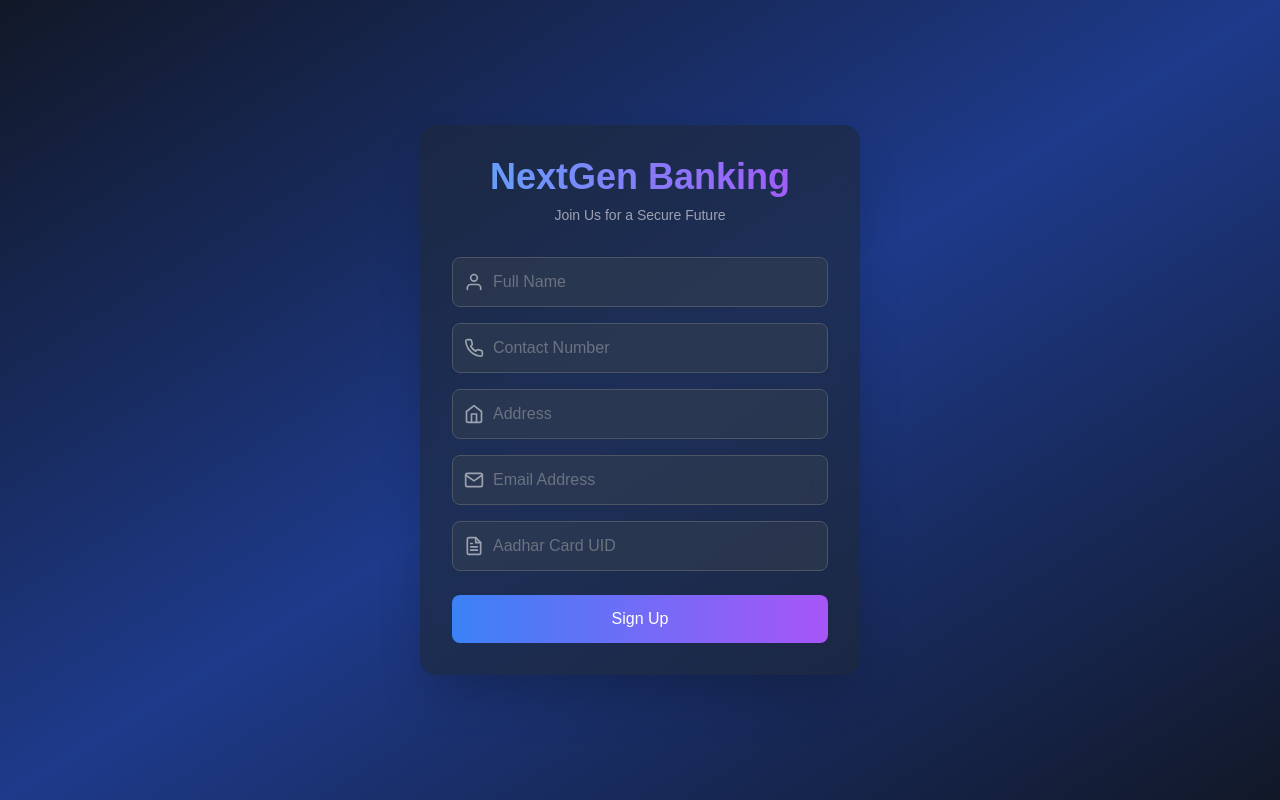
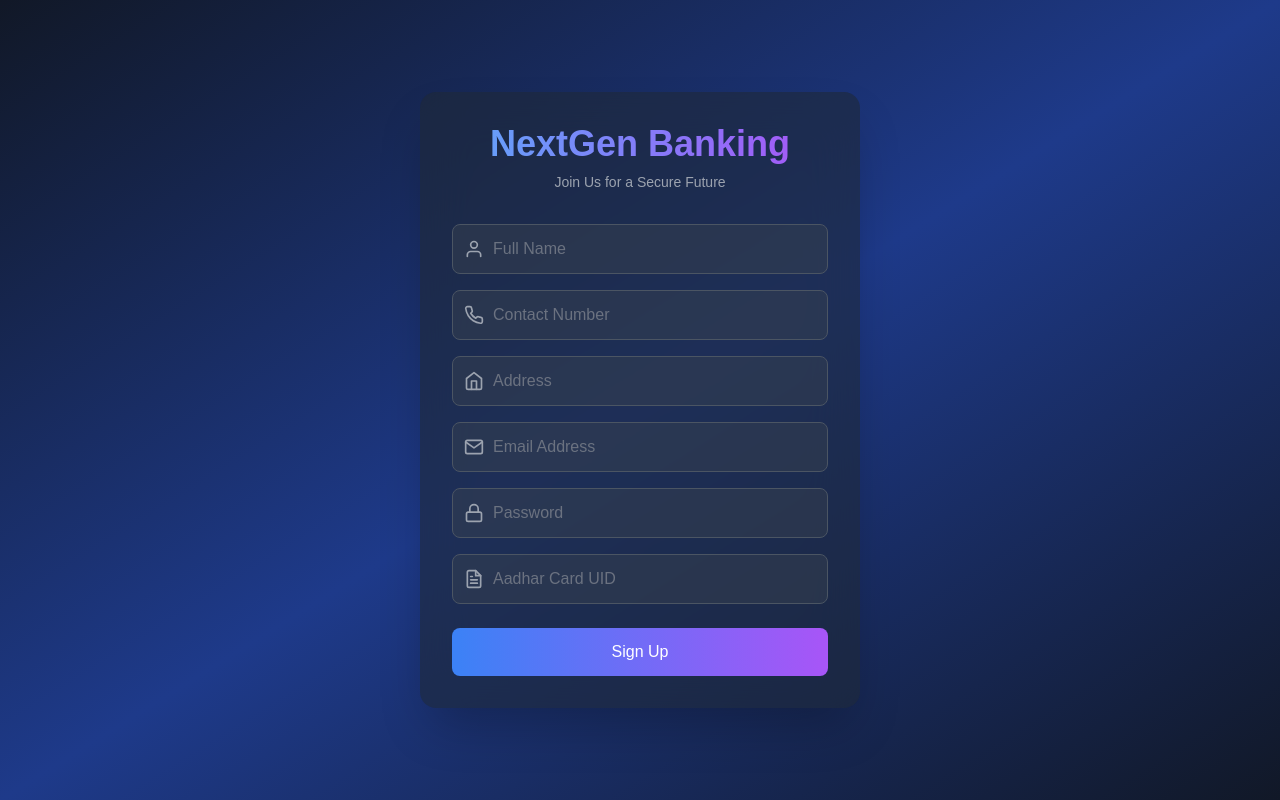
Before and after one commit to 41vi4p/TSECHACKS25_CodeBreakers, a Next.js app in the folder frontend/: page /user-signup in a window 1280 px wide. Built offline with nearby package versions, Linux system fonts and the light colour scheme.

Commit message:
firebase3

```diff
--- a/frontend/src/components/userSignUp.tsx
+++ b/frontend/src/components/userSignUp.tsx
@@ -1,9 +1,12 @@
 'use client';
 
 import React, { useState } from 'react';
-import { FiUser, FiMail, FiPhone, FiHome, FiFileText, FiCamera } from 'react-icons/fi';
-import { auth, db } from '@/lib/firebase'; // Adjust the import path as necessary
-import { collection, addDoc } from 'firebase/firestore';
+import { FiUser, FiMail, FiPhone, FiHome, FiFileText, FiCamera, FiLock } from 'react-icons/fi';
+import { getAuth, createUserWithEmailAndPassword, sendEmailVerification } from 'firebase/auth';
+import { getFirestore, collection, addDoc } from 'firebase/firestore';
+
+const auth = getAuth();
+const db = getFirestore();
 
 const SignUpForm: React.FC = () => {
   const [loading, setLoading] = useState(false);
@@ -13,14 +16,8 @@ const SignUpForm: React.FC = () => {
     contact: '',
     address: '',
     email: '',
-    identityProof: '',
-    addressProof: '',
-    incomeProof: '',
-    bankStatements: '',
-    photographs: '',
-    loanApplicationForm: '',
-    propertyDocuments: '',
-    educationalProof: ''
+    password: '',
+    identityProof: ''
   });
 
   const handleChange = (e: React.ChangeEvent<HTMLInputElement>) => {
@@ -34,15 +31,17 @@ const SignUpForm: React.FC = () => {
     e.preventDefault();
     setError('');
 
-    if (!formData.name || !formData.contact || !formData.address || !formData.email) {
+    if (!formData.name || !formData.contact || !formData.address || !formData.email || !formData.password) {
       setError('Please fill in all required fields');
       return;
     }
 
     try {
       setLoading(true);
+      const userCredential = await createUserWithEmailAndPassword(auth, formData.email, formData.password);
+      await sendEmailVerification(userCredential.user);
       await addDoc(collection(db, 'users'), formData);
-      console.log('User added:', formData);
+      console.log('User added and verification email sent:', formData);
     } catch (err) {
       setError('Sign-up failed. Please try again.');
       console.error(err);
@@ -135,6 +134,22 @@ const SignUpForm: React.FC = () => {
             </div>
 
             <div className="relative">
+              <FiLock className="absolute left-3 top-1/2 -translate-y-1/2
+                text-gray-400 text-lg sm:text-xl" />
+              <input
+                type="password"
+                name="password"
+                value={formData.password}
+                onChange={handleChange}
+                placeholder="Password"
+                className="w-full pl-10 pr-4 py-2.5 sm:py-3 text-sm sm:text-base
+                  rounded-lg outline-none transition-all
+                  bg-gray-700/50 text-white focus:bg-gray-700/70
+                  border border-gray-600 focus:ring-2 focus:ring-blue-500"
+              />
+            </div>
+
+            <div className="relative">
               <FiFileText className="absolute left-3 top-1/2 -translate-y-1/2
                 text-gray-400 text-lg sm:text-xl" />
               <input
```
